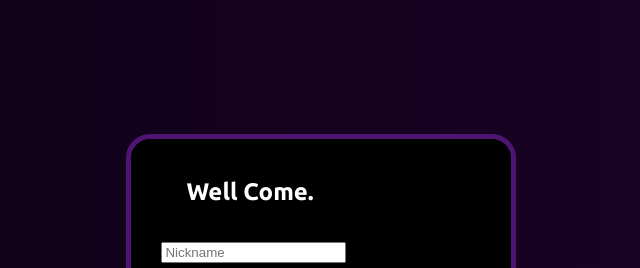
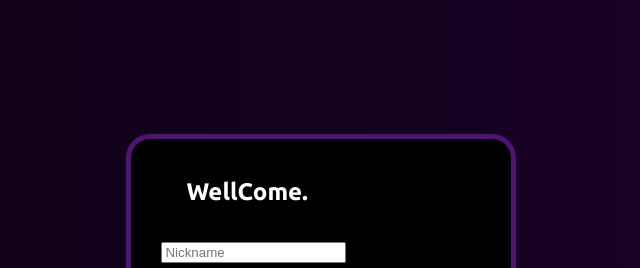
Before and after one commit to jmbrex/ProjetoPessoal, a plain HTML site: page HTML/login.html in a window 1280 px wide. Shown: the top 268 px of the page, 319-959 px from the left. Drawn offline with Linux system fonts and the light colour scheme.

Commit message:
Update login.html

```diff
--- a/HTML/login.html
+++ b/HTML/login.html
@@ -15,7 +15,7 @@
     <section id="estrutura">
         <div id="Login">
             <form action="" id="formLogin">
-                <h1 id="wellcome">Well Come.</h1>
+                <h1 id="wellcome">WellCome.</h1>
             <br><br>
             <input type="text" placeholder="Nickname" class="credenciais" id="InputNick" required>
             <br><br>
```
